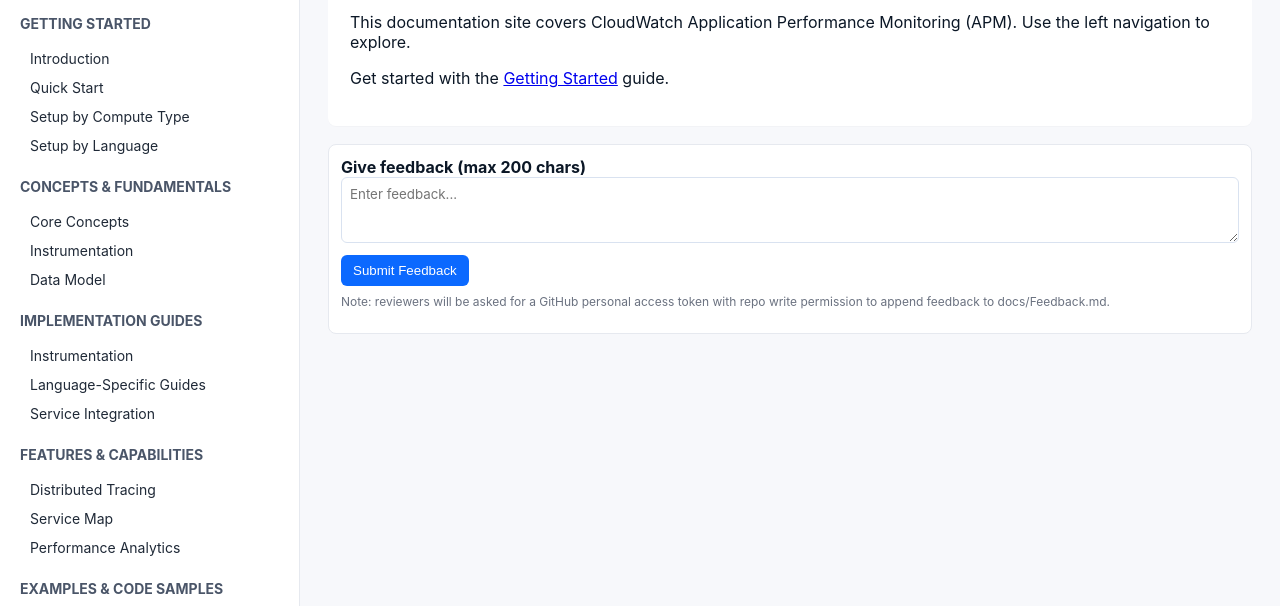
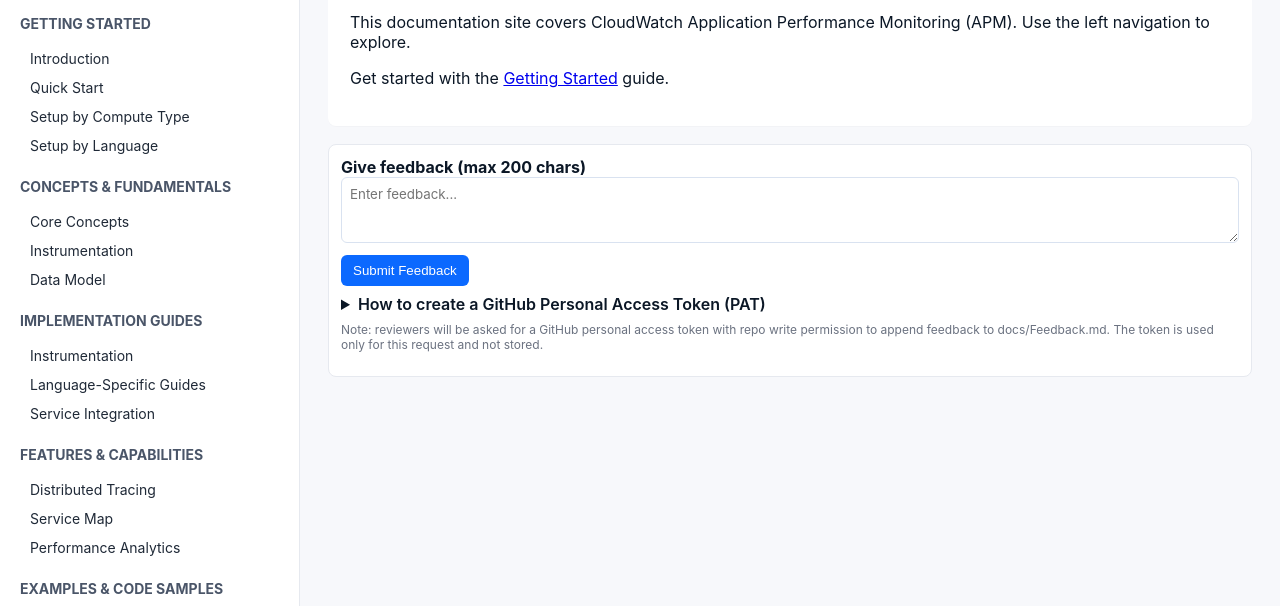
Before and after one commit to vijaykbv/cw-apm-docs, a plain HTML site: page docs/index.html in a window 1280 px wide. Shown: the part 139-745 px from the top of the page. Drawn offline with Linux system fonts and the light colour scheme.

Commit message:
Add PAT creation help to feedback form

```diff
--- a/assets/css/style.css
+++ b/assets/css/style.css
@@ -43,3 +43,8 @@ article{background:#fff;padding:22px;border-radius:8px;box-shadow:0 1px 0 rgba(9
 .feedback-actions{margin-top:8px}
 .feedback-box button{background:var(--accent);color:#fff;padding:8px 12px;border:none;border-radius:6px;cursor:pointer}
 .feedback-note{font-size:12px;color:#6b7280;margin-top:8px}
+
+.pat-help details{margin-top:8px}
+.pat-help summary{cursor:pointer;font-weight:600}
+.pat-help ol{margin:8px 0 0 18px;color:#374151}
+.pat-help a{color:var(--accent)}
--- a/assets/js/site.js
+++ b/assets/js/site.js
@@ -44,7 +44,18 @@ function injectFeedbackForm(){
         <button id="feedback-submit">Submit Feedback</button>
         <span id="feedback-status" style="margin-left:8px"></span>
       </div>
-      <p class="feedback-note">Note: reviewers will be asked for a GitHub personal access token with repo write permission to append feedback to docs/Feedback.md.</p>
+      <div class="pat-help">
+        <details>
+          <summary>How to create a GitHub Personal Access Token (PAT)</summary>
+          <ol>
+            <li>Open <a href="https://github.com/settings/tokens" target="_blank" rel="noopener">GitHub Personal Access Tokens</a>.</li>
+            <li>Click <em>Generate new token</em> (classic or fine-grained), set an expiry.</li>
+            <li>Give the token the <code>repo</code> or repository contents scope so it can update files.</li>
+            <li>Generate and copy the token — paste it into the prompt when submitting feedback.</li>
+          </ol>
+        </details>
+      </div>
+      <p class="feedback-note">Note: reviewers will be asked for a GitHub personal access token with repo write permission to append feedback to docs/Feedback.md. The token is used only for this request and not stored.</p>
     </div>
   `;
   // insert at end of main content
```
